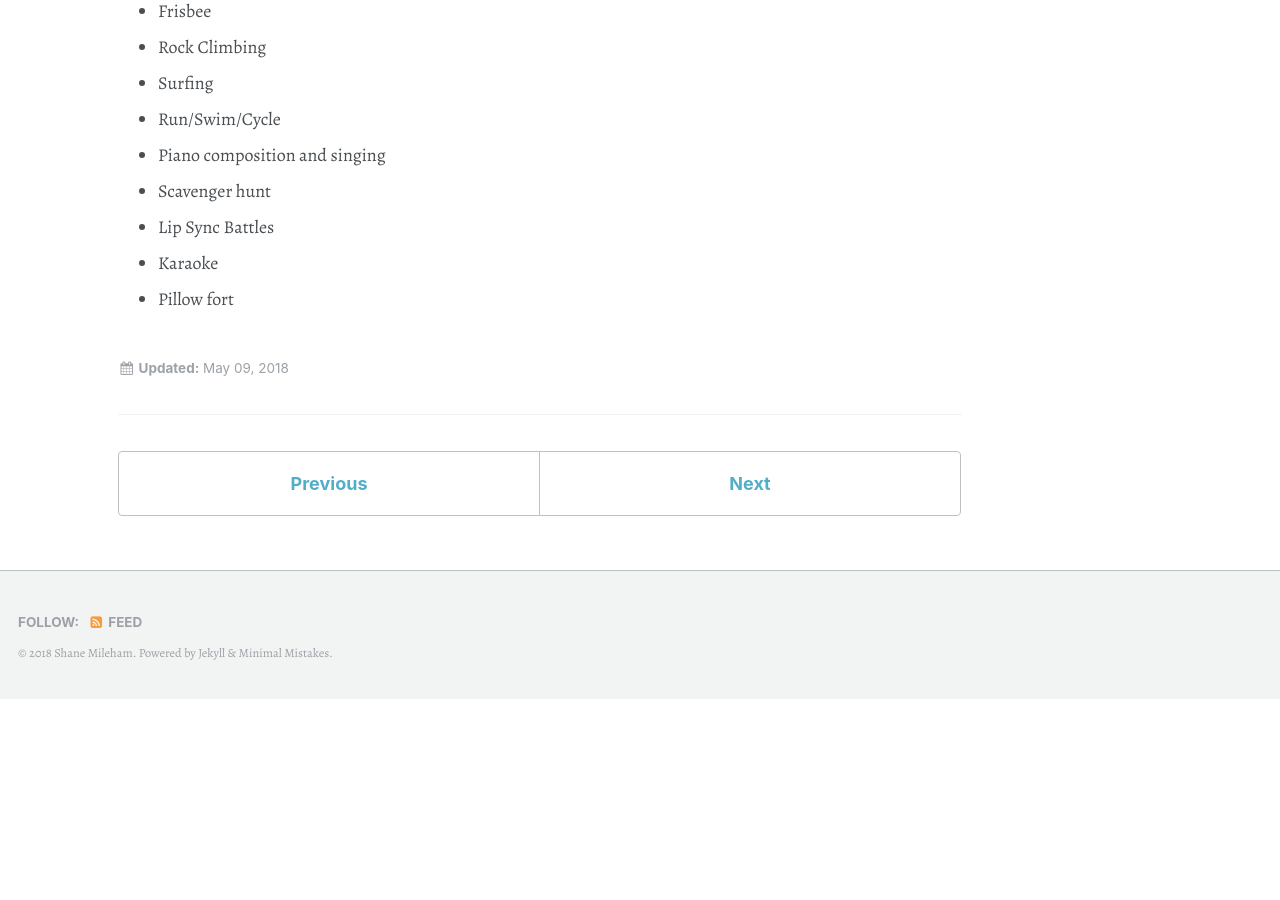
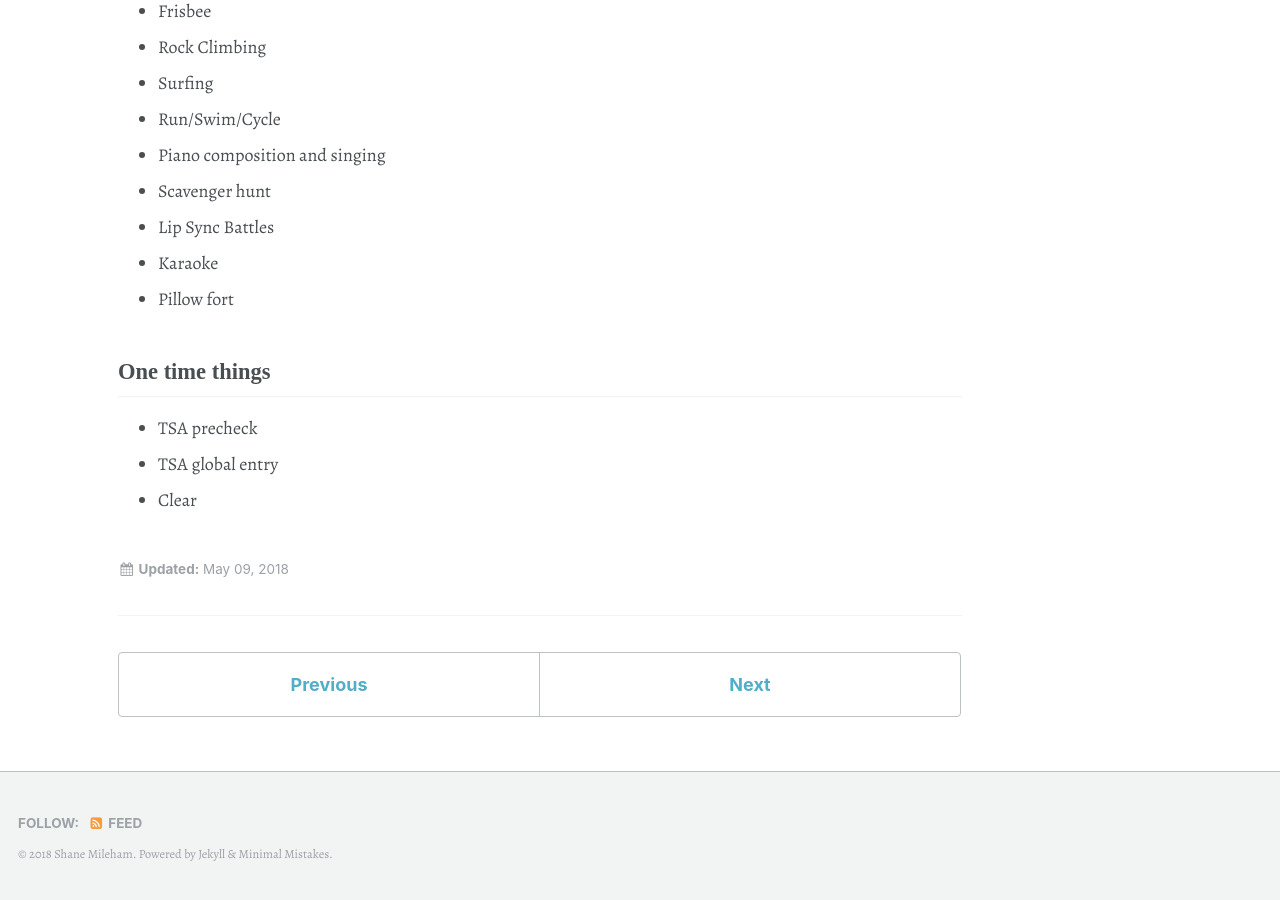
Before and after one commit to shanemileham/levelupmylife, a Jekyll site: the page built from _content/travel/planning.md, in a window 1280 px wide and 900 px high, scrolled down 2480 px. Built offline with Jekyll 4.4.1, drawn with Linux system fonts in a browser that asks for light colours; some web fonts are replaced; comment, search, counter and statistics services are not loaded; before the commit the page ends 3179 px from its top, so only the background shows below that.

Commit message:
travel/planning += tsa precheck etc

```diff
--- a/_content/travel/planning.md
+++ b/_content/travel/planning.md
@@ -73,3 +73,8 @@ title: Travel Planning
 - Lip Sync Battles
 - Karaoke
 - Pillow fort
+
+## One time things
+- TSA precheck
+- TSA global entry
+- Clear
```
